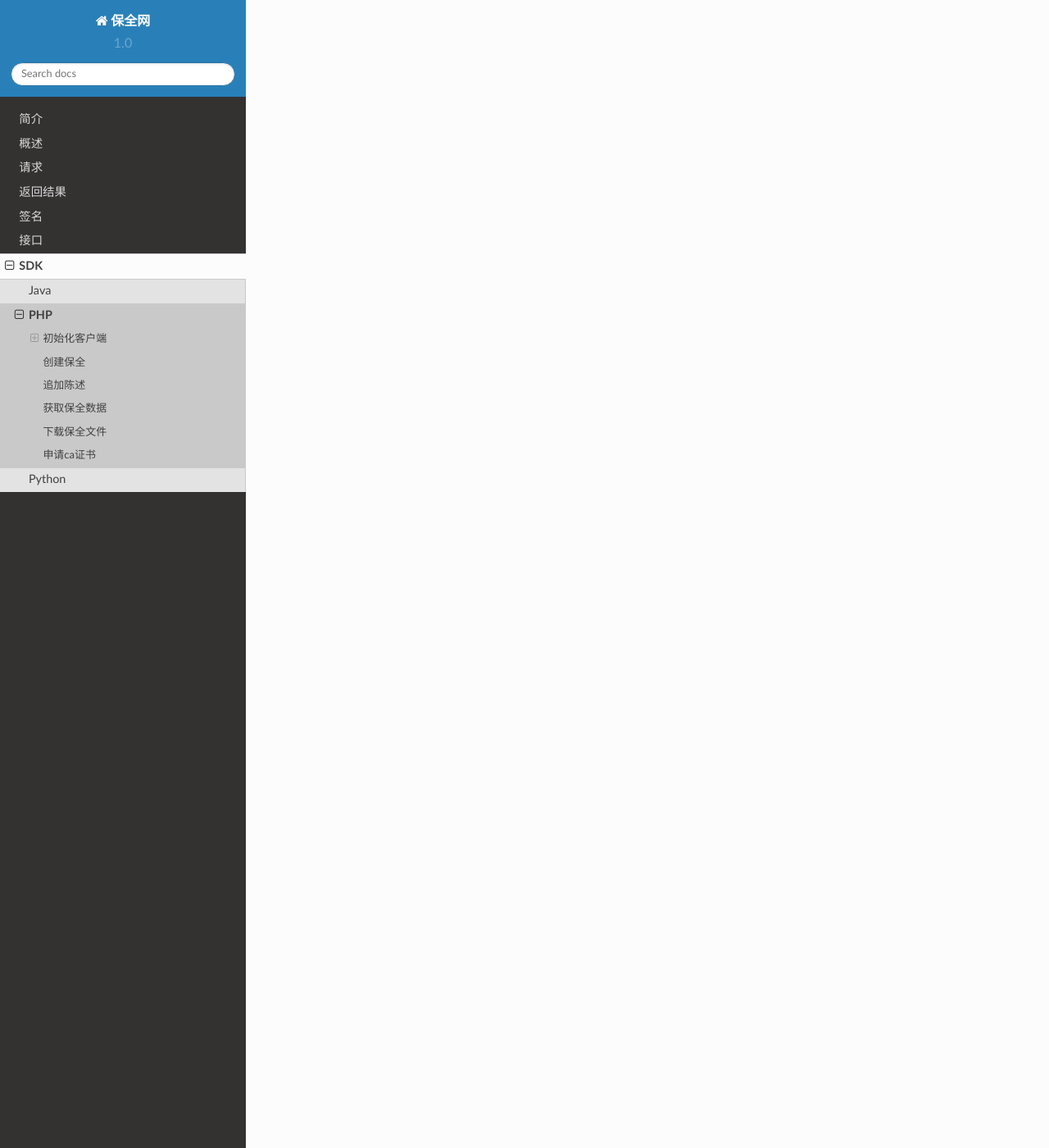
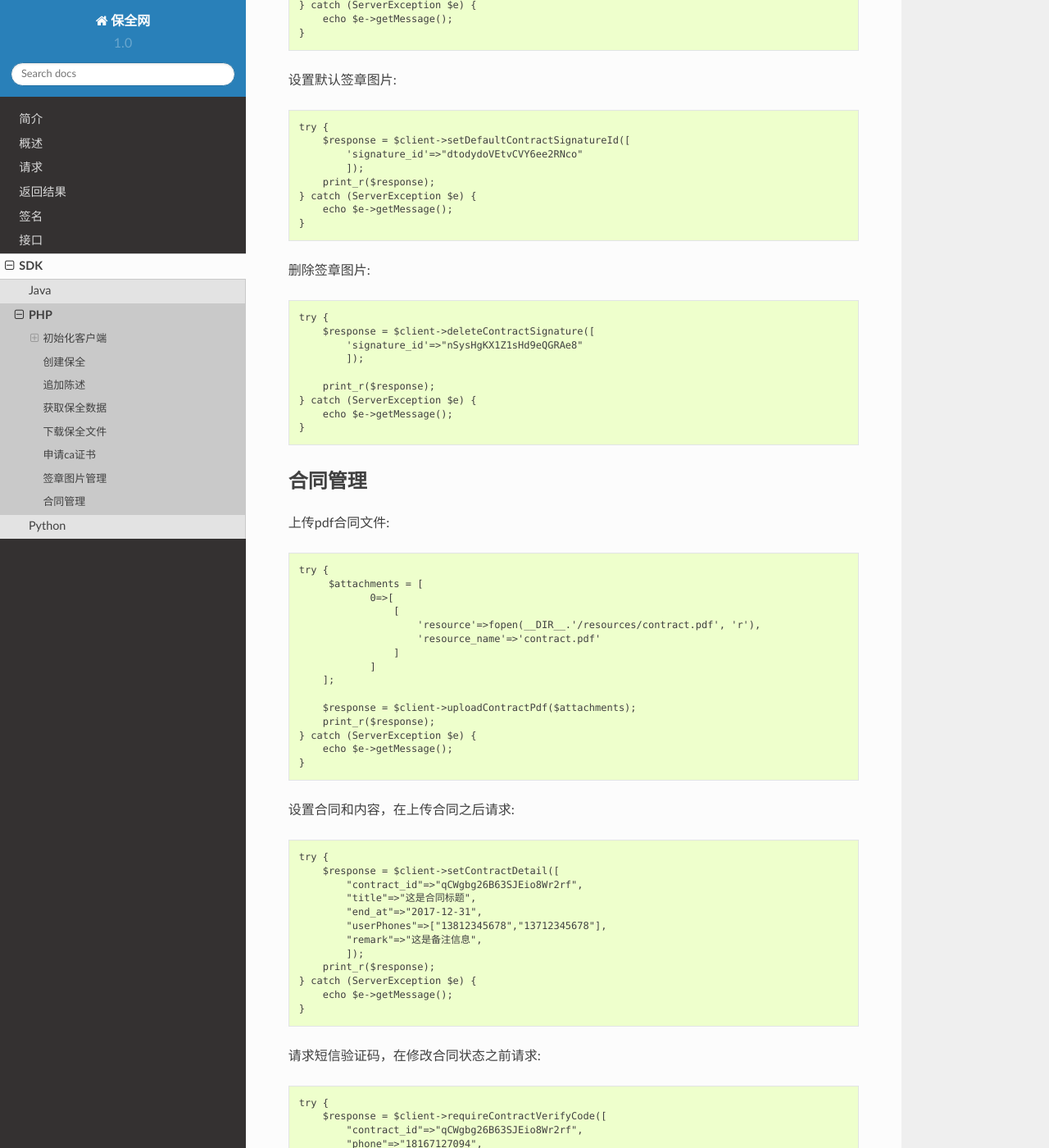
Before and after one commit to baoquan-hq/readthedocs, a Sphinx documentation site: the page built from docs/php.rst, in a window 1280 px wide and 1400 px high, scrolled down 5948 px. Shown: the whole window at 82% size. Built offline with Sphinx 7.4.7 and the Read the Docs theme 2.0.0, drawn with Linux system fonts in a browser that asks for light colours; some of the changed text lies outside the part shown.

Commit message:
adds php

```diff
--- a/docs/php.rst
+++ b/docs/php.rst
@@ -280,3 +280,121 @@ getAttestation有两个参数，第1个参数ano是保全号，第二个参数fi
 	} catch (ServerException $e) {
 		echo $e->getMessage();
 	}
+
+签章图片管理
+------------------
+
+上传签章图片::
+
+	try {
+	     $attachments = [
+	            0=>[
+	                [
+	                    'resource'=>fopen(__DIR__.'/resources/seal.png', 'r'),
+	                    'resource_name'=>'seal.png'
+	                ]
+	            ]
+	    ];
+
+	    $response = $client->uploadContractSignaturePng($attachments);
+	    print_r($response['signatureId']);
+	} catch (ServerException $e) {
+	    echo $e->getMessage();
+	}
+
+列出签章图片::
+
+	try {
+	    $response = $client->listContractSignature();
+	    print_r($response);
+	} catch (ServerException $e) {
+	    echo $e->getMessage();
+	}
+
+设置默认签章图片::
+
+	try {
+	    $response = $client->setDefaultContractSignatureId([
+	        'signature_id'=>"dtodydoVEtvCVY6ee2RNco"
+	        ]);
+	    print_r($response);
+	} catch (ServerException $e) {
+	    echo $e->getMessage();
+	}
+
+删除签章图片::
+
+	try {
+	    $response = $client->deleteContractSignature([
+	        'signature_id'=>"nSysHgKX1Z1sHd9eQGRAe8"
+	        ]);
+
+	    print_r($response);
+	} catch (ServerException $e) {
+	    echo $e->getMessage();
+	}
+
+合同管理
+------------------
+
+上传pdf合同文件::
+
+	try {
+	     $attachments = [
+	            0=>[
+	                [
+	                    'resource'=>fopen(__DIR__.'/resources/contract.pdf', 'r'),
+	                    'resource_name'=>'contract.pdf'
+	                ]
+	            ]
+	    ];
+
+	    $response = $client->uploadContractPdf($attachments);
+	    print_r($response);
+	} catch (ServerException $e) {
+	    echo $e->getMessage();
+	}
+
+设置合同和内容，在上传合同之后请求::
+
+	try {
+	    $response = $client->setContractDetail([
+	        "contract_id"=>"qCWgbg26B63SJEio8Wr2rf",
+	        "title"=>"这是合同标题",
+	        "end_at"=>"2017-12-31",
+	        "userPhones"=>["13812345678","13712345678"],
+	        "remark"=>"这是备注信息",
+	        ]);
+	    print_r($response);
+	} catch (ServerException $e) {
+	    echo $e->getMessage();
+	}
+
+请求短信验证码，在修改合同状态之前请求::
+
+	try {
+	    $response = $client->requireContractVerifyCode([
+	        "contract_id"=>"qCWgbg26B63SJEio8Wr2rf",
+	        "phone"=>"18167127094",
+	        ]);
+	    print_r($response);
+	} catch (ServerException $e) {
+	    echo $e->getMessage();
+	}
+
+修改合同状态 （签署|取消|拒绝）::
+
+	try {
+	    $response = $client->signContract([
+	        "contract_id"=>"qCWgbg26B63SJEio8Wr2rf",
+	        "phone"=>"13812345678",
+	        "verify_code"=>123456,
+	        "ecs_status"=>"DONE",
+	        "page"=>"1",
+	        "posX"=>"2",
+	        "posY"=>"3",
+	        ]);
+	    print_r($response);
+	} catch (ServerException $e) {
+	    echo $e->getMessage();
+	}
```
Also changed, not shown: other parts of docs/php.rst (+1 -1 lines).
